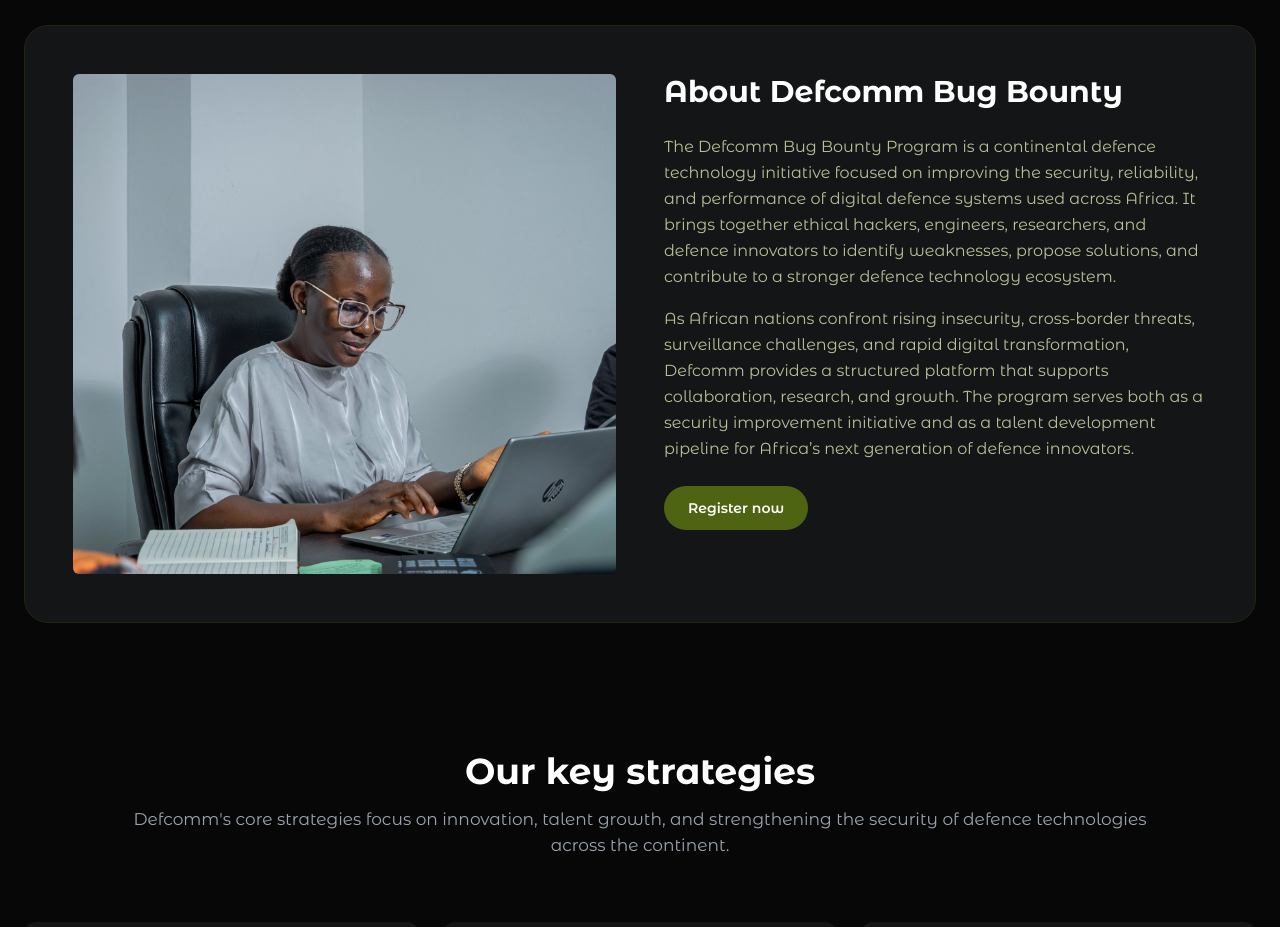
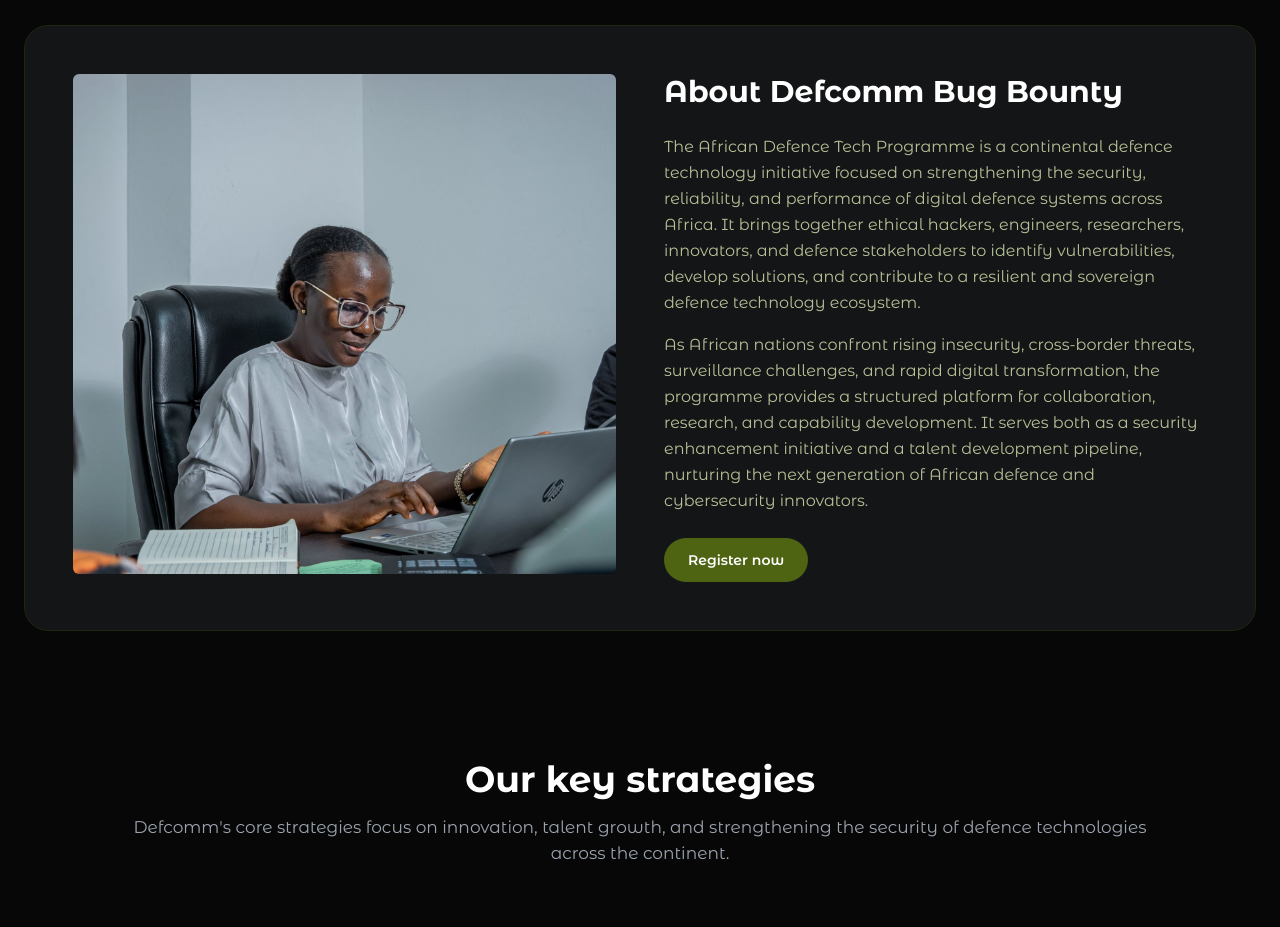
Before and after one commit to SilexsecureTeam/bug-bounty, a React (Vite) app: page /about in a window 1280 px wide. Shown: the part 1620-2547 px from the top of the page. Built offline with nearby package versions, Linux system fonts and the light colour scheme; no server answers.

Commit message:
Update about.jsx

```diff
--- a/src/pages/about.jsx
+++ b/src/pages/about.jsx
@@ -302,21 +302,25 @@
                   {activeTab === "About Us" && (
                     <>
                       <p>
-                        The Defcomm Bug Bounty Program is a continental defence technology initiative focused on improving the security, reliability, and performance of digital defence systems used across Africa. It brings together ethical hackers, engineers, researchers, and defence innovators to identify weaknesses, propose solutions, and contribute to a stronger defence technology ecosystem.
+                        The African Defence Tech Programme is a continental defence technology initiative focused on strengthening the security, reliability, and performance of digital defence systems across Africa. It brings together ethical hackers, engineers, researchers, innovators, and defence stakeholders to identify vulnerabilities, develop solutions, and contribute to a resilient and sovereign defence technology ecosystem.
+
                       </p>
                       <p>
-                        As African nations confront rising insecurity, cross-border threats, surveillance challenges, and rapid digital transformation, Defcomm provides a structured platform that supports collaboration, research, and growth. The program serves both as a security improvement initiative and as a talent development pipeline for Africa’s next generation of defence innovators.
+                        As African nations confront rising insecurity, cross-border threats, surveillance challenges, and rapid digital transformation, the programme provides a structured platform for collaboration, research, and capability development. It serves both as a security enhancement initiative and a talent development pipeline, nurturing the next generation of African defence and cybersecurity innovators.
+
                       </p>
                     </>
                   )}
                   {activeTab === "Our Mission" && (
                     <p>
-                      To accelerate innovation, strengthen cybersecurity, and empower talented researchers through structured bug bounty challenges and modern defence tech initiatives. We aim to identify vulnerabilities before adversaries do and create a sovereign, resilient defence ecosystem.
+                      To accelerate African defence innovation, strengthen cybersecurity capabilities, and empower talented researchers through structured challenges and modern defence technology initiatives proactively identifying vulnerabilities before adversaries do and building a sovereign, resilient African defence ecosystem.
+
                     </p>
                   )}
                   {activeTab === "Our Vision" && (
                     <p>
-                      A secure, self-reliant African digital ecosystem where critical infrastructure is protected by homegrown talent, and where defence technology drives economic growth, national stability, and technological sovereignty.
+                      A secure, self-reliant African defence and digital ecosystem where critical infrastructure is protected by homegrown talent, and where defence technology strengthens national security, drives economic growth, and advances technological sovereignty across the continent.
+
                     </p>
                   )}
                 </div>
```
